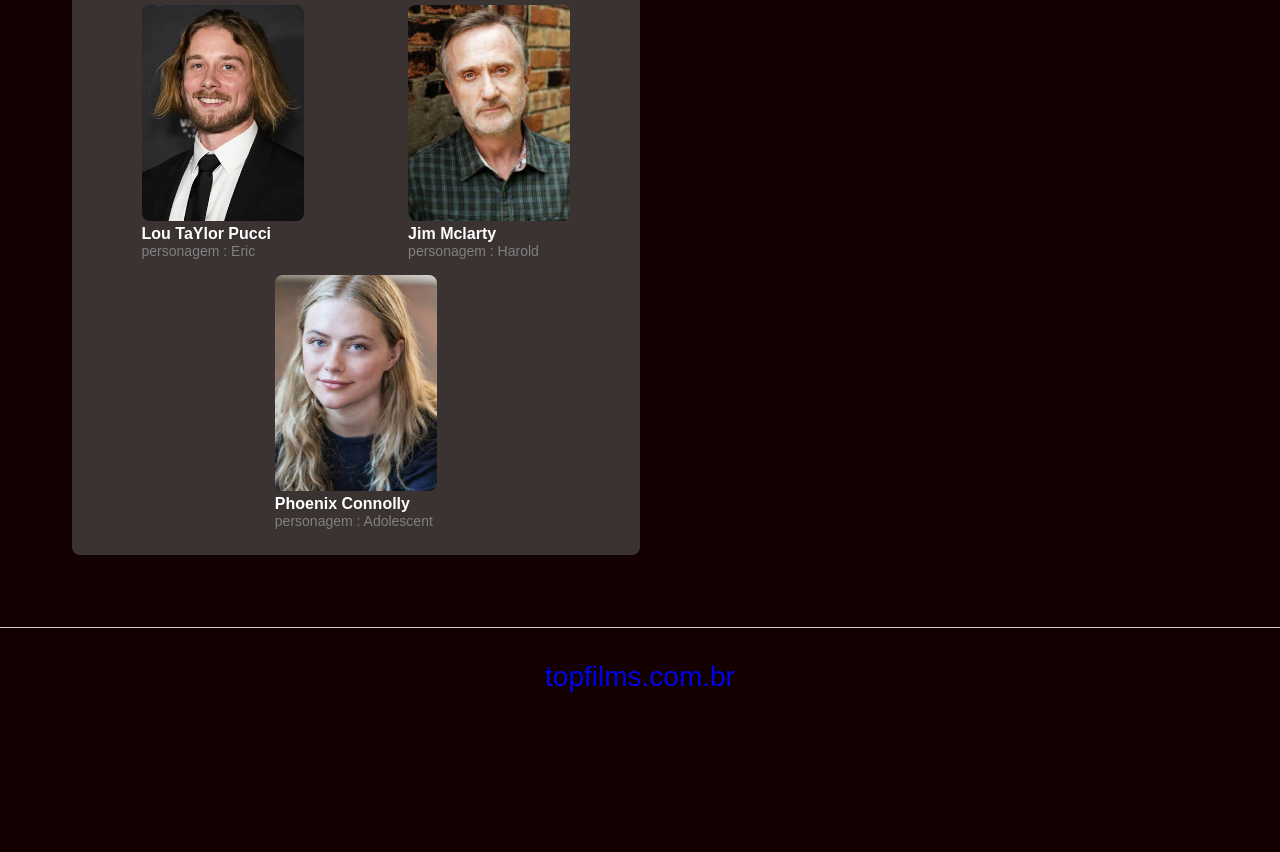
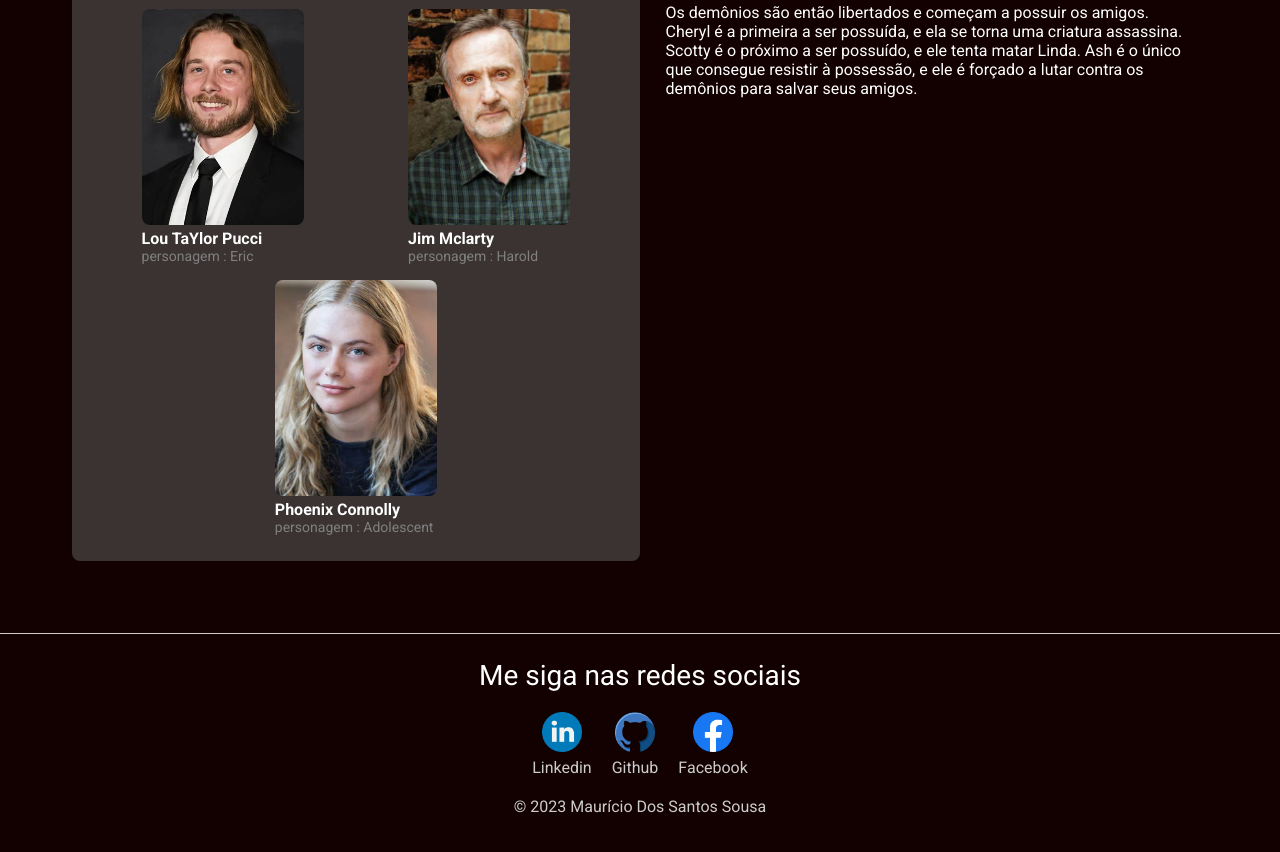
Before and after one commit to Mauriciosouza8989/film_landing_page, a website: page index.html in a window 1280 px wide. Shown: the part 1554-2406 px from the top of the page. Before the commit the page ends 2281 px from the top, so only its background shows below. Drawn offline with nearby package versions, Linux system fonts and the light colour scheme; files that its build step writes are made by us from their sources; files whose address does not match are found by name; a web font is replaced by a local one.

Commit message:
adicionando redes sociais

```diff
--- a/index.html
+++ b/index.html
@@ -1,6 +1,9 @@
 <!DOCTYPE html>
 <html lang="pt-br">
 <head>
+    <link rel="preconnect" href="https://fonts.googleapis.com">
+    <link rel="preconnect" href="https://fonts.gstatic.com" crossorigin>
+    <link href="https://fonts.googleapis.com/css2?family=Kdam+Thmor+Pro&family=Roboto:wght@100;300;400;500;700;900&display=swap" rel="stylesheet">
     <meta charset="UTF-8">
     <meta name="viewport" content="width=device-width, initial-scale=1.0">
     <link rel="stylesheet" href="./dist/styles/main.css">
@@ -75,12 +78,10 @@
                 </div>
             </div>
             <div class="details__container__about">
-                <h3>Descrição</h3>
+                <h3>Sinopse</h3>
                 <p>
-                    Quando os demônios começam a possuir os amigos, Ash é o único que consegue resistir à possessão. Ele então é forçado a lutar contra os demônios e salvar seus amigos.
-                </p>
-                <p>
-                    O filme foi um sucesso de crítica e público, e tornou-se um clássico do cinema de terror. Foi seguido por várias sequências, incluindo A Morte do Demônio II (1987), A Morte do Demônio III: Exército das Trevas (1992) e A Morte do Demônio: A Ascensão (2023).
+                    <span><b>Não recomendado para menores de 18 anos</b></strong>
+                        Mia (Jane Levy) é uma garota viciada em drogas. Ela é levada pelos amigos Olivia (Jessica Lucas) e Eric (Lou Taylor Pucci) para uma cabana isolada na floresta, no intuito de realizarem uma longa cura de desintoxicação. Para a surpresa de todos, o irmão de Mia, David (Shiloh Fernandez), rapaz afastado dos amigos e familiares há tempos, também aparece, junto de sua namorada, Natalie (Elizabeth Blackmore). Entretanto, eles são surpreendidos ao descobrirem que a cabana havia sido invadida, e que o porão parece uma espécie de altar grotesco, repleto de animais mortos. Lá eles encontram um livro antigo, trancado. Atraído, Eric resolve abri-lo e lê-lo em voz alta, sem imaginar as consequências de seus atos. Mia começa a manifestar um comportamento estranho, interpretado no início como sintoma da abstinência. No entanto, aos poucos, todos percebem que uma força demoníaca se apoderou de seu corpo.
                 </p>
                 <h3>Resumo da história:</h3>
                 <p>
@@ -93,7 +94,23 @@
         </div>
     </section>
     <footer class="footer">
-        <a href="#">topfilms.com.br</a>
+        <h3>Me siga nas redes sociais</h3>
+        <div class="footer__social-links">
+            <a href="linkedin.com/in/mauricio-sousa-38638417b">
+                <img src="./dist/images/linkedin.png" alt="Linkedin">
+                Linkedin
+            </a>
+            <a href="https://github.com/Mauriciosouza8989">
+                <img src="./dist/images/github.png" alt="Github">
+                Github
+            </a>
+            <a href="linkedin.com/in/mauricio-sousa-38638417b">
+                <img src="./dist/images/facebook.png" alt="Facebook">
+                Facebook
+            </a>
+        </div>
+        <p>&copy; 2023 Maurício Dos Santos Sousa</p>
+
     </footer>
 </body>
 </html>
--- a/src/styles/_details.scss
+++ b/src/styles/_details.scss
@@ -41,6 +41,11 @@
             padding: 0 2vw;
             p{
                 margin-bottom: 16px;
+                span>b{
+                    color: red;
+                    margin-bottom: 16px;
+                    display: block;
+                }
             }
             h3, h2{
                 font-size: 24px;
--- a/src/styles/_footer.scss
+++ b/src/styles/_footer.scss
@@ -1,12 +1,33 @@
 .footer{
     border-top: 1px solid #ccc;
     min-height: 100px;
-    height: 2px;
-    font-size: 28px;
+    padding: 2vw 0 4vw;
     display: flex;
+    flex-direction: column;
+    gap: 20px;
     align-items: center;
-    a{
-        text-decoration: none;
+    h3{
+        font-weight: 400;
+        font-size: 28px;
+        text-align: center;
+    }
+    &__social-links{
         margin: 0 auto;
+        display: flex;
+        gap: 20px;
+        a{
+            text-decoration: none;
+            color: #ccc;
+            display: flex;
+            flex-direction: column;
+            align-items: center;
+            gap: 6px;
+        }
+        img{
+            width: 40px;
+        }
+    }
+    p{
+        color: #ccc;
     }
 }
--- a/src/styles/_header.scss
+++ b/src/styles/_header.scss
@@ -2,7 +2,7 @@
     padding: 16px 24px;
     background-color: rgb(31, 0, 0);
     color: #fff;
-    font-family: cursive;
+    font-family: 'Kdam Thmor Pro', sans-serif;
     position: sticky;
     top: 0;
     left: 0;
--- a/src/styles/main.scss
+++ b/src/styles/main.scss
@@ -11,7 +11,7 @@
 }
 
 body{
-    font-family: Arial, Helvetica, sans-serif;
+    font-family: 'Roboto', sans-serif;
     background-color: #130000;
     color: #fff;
 }
```
Also changed, not shown: src/images/facebook.png (added), src/images/github.png (added), src/images/linkedin.png (added).
